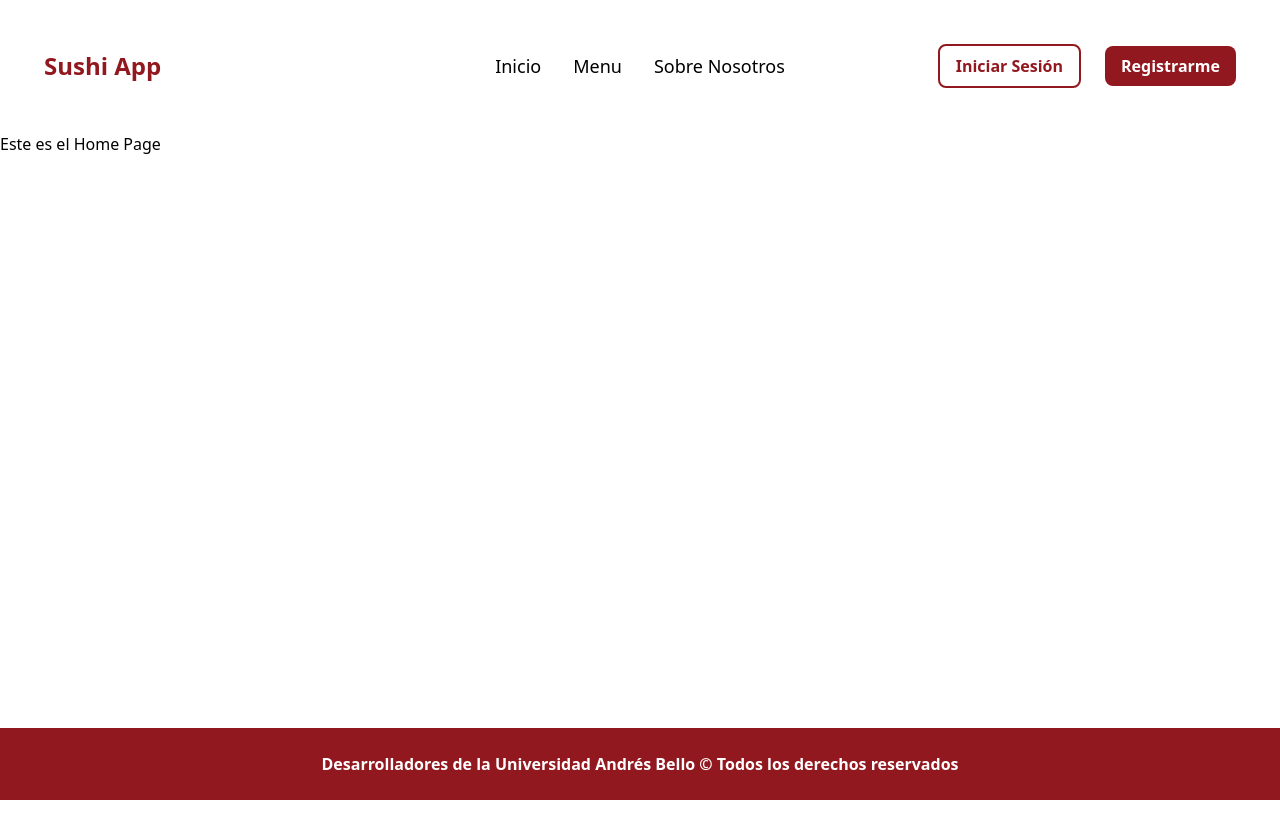
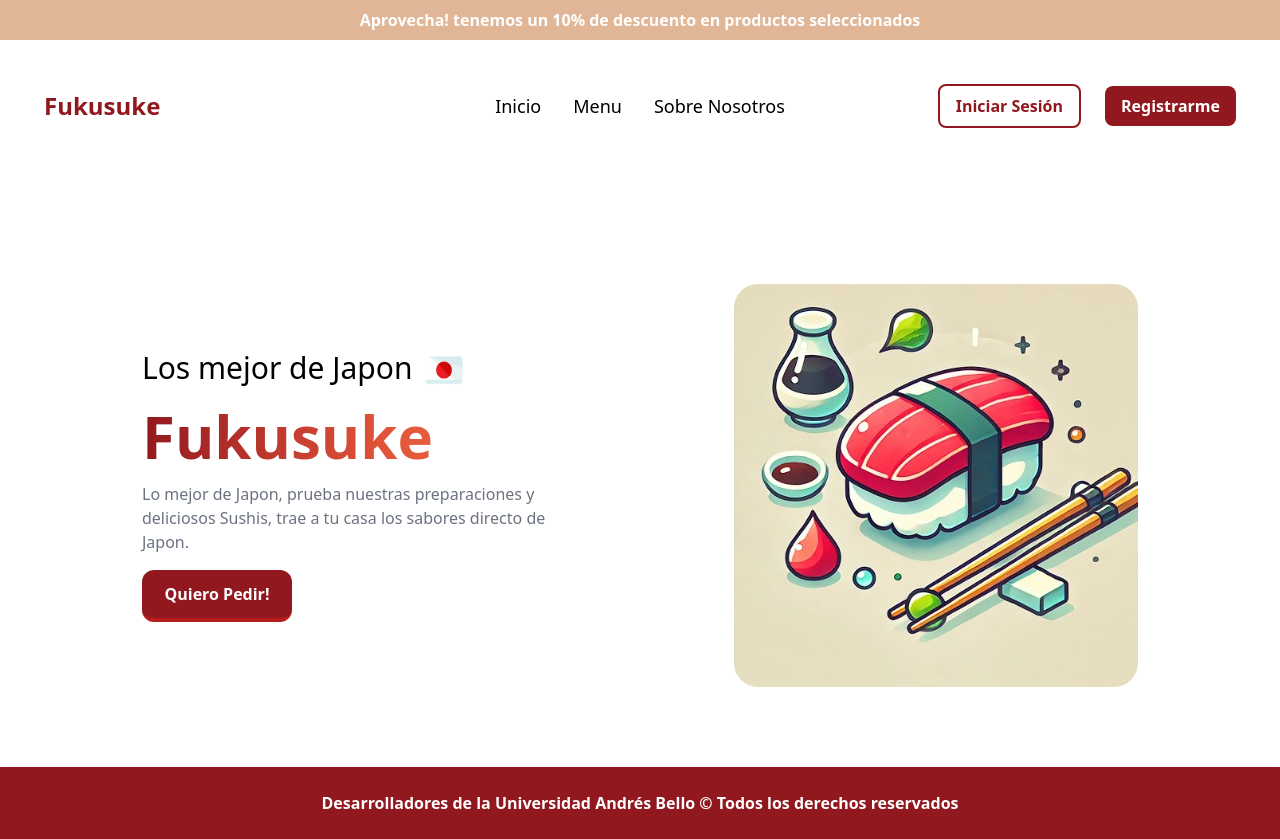
Before and after one commit to incfDevuser/sushi-app, a React (Vite) app in the folder frontend/: page / in a window 1280 px wide. Before the commit the page ends 800 px from the top, so only its background shows below. Built offline with nearby package versions, Linux system fonts and the light colour scheme; no server answers.

Commit message:
Hero Agregado

```diff
--- a/frontend/src/App.jsx
+++ b/frontend/src/App.jsx
@@ -7,6 +7,7 @@
 import ProductPage from "./Pages/ProductPage";
 import NosotrosPage from "./Pages/NosotrosPage";
 import Footer from "./Components/Footer";
+import Header from "./Components/Header";
 
 //Usuarios
 import PerfilPage from "./Pages/PerfilPage";
@@ -20,6 +21,7 @@
   return (
     <div className="flex flex-col min-h-screen w-full cursor-pointer">
       <BrowserRouter>
+      <Header/>
         <Navbar />
         <div className="flex-grow">
           <Routes>
--- /dev/null
+++ b/frontend/src/Components/Header.jsx
@@ -0,0 +1,11 @@
+import React from "react";
+
+const Header = () => {
+  return (
+    <header className="bg-blancoPersonalizado text-white text-center font-semibold p-2">
+      Aprovecha! tenemos un 10% de descuento en productos seleccionados
+    </header>
+  );
+};
+
+export default Header;
--- /dev/null
+++ b/frontend/src/Components/Hero.jsx
@@ -0,0 +1,41 @@
+import React from "react";
+import heroImage from "../assets/img/imagenSushi.jpg";
+import japanImage from "../assets/img/japanLogo-removebg-preview.png";
+import { Link } from "react-router-dom";
+const Hero = () => {
+  return (
+    <div className="flex justify-evenly items-center w-full">
+      {/* Mensaje tipo slogan con un boton para ver el menu */}
+      <div className="flex flex-col justify-center gap-4">
+        <div className="flex">
+          <h1 className="font-thin text-3xl">Los mejor de Japon</h1>
+          <img
+            src={japanImage}
+            alt="Japan Image"
+            className="w-[60px] h-[40px]"
+          />
+        </div>
+        <h1 class="text-6xl font-bold text-transparent bg-clip-text bg-gradient-to-r from-rojoPersonalizado via-[#DD5038] to-[#FF7B43]">
+          Fukusuke
+        </h1>
+        <div className="flex flex-col gap-4">
+          <p className="w-[450px] text-gray-500">
+            Lo mejor de Japon, prueba nuestras preparaciones y deliciosos
+            Sushis, trae a tu casa los sabores directo de Japon.
+          </p>
+          {/* Link hacia la pagina del menu */}
+          <Link
+            to="/menu"
+            className="w-[150px] text-center p-3 bg-rojoPersonalizado text-white font-semibold rounded-xl border-b-4 border-red-700 hover:border-red-950 transition duration-300 ease-in-out transform"
+          >
+            Quiero Pedir!
+          </Link>
+        </div>
+      </div>
+      {/* Imagen de sushi */}
+      <img src={heroImage} alt="Hero Image" className="rounded-3xl" />
+    </div>
+  );
+};
+
+export default Hero;
--- a/frontend/src/Components/Navbar.jsx
+++ b/frontend/src/Components/Navbar.jsx
@@ -14,7 +14,7 @@
     <nav className="flex justify-between items-center p-11">
       {/* Nombre del Local */}
       <div className="flex-1 text-2xl font-bold text-rojoPersonalizado hover:text-red-600 transition duration-200">
-        <Link to="/">Sushi App</Link>
+        <Link to="/">Fukusuke</Link>
       </div>
       {/* Links de navegación principales */}
       <div className="flex-1 flex justify-center">
--- a/frontend/src/Pages/HomePage.jsx
+++ b/frontend/src/Pages/HomePage.jsx
@@ -1,9 +1,11 @@
 import React from 'react'
+import Hero from '../Components/Hero'
 
 const HomePage = () => {
   return (
-    <div>
-      Este es el Home Page
+    <div className="flex flex-col justify-center items-center mt-28 bg-cover bg-center">
+        <Hero/>
+        {/* Mas cosas debajo */}
     </div>
   )
 }
--- a/frontend/src/Pages/RegisterPage.jsx
+++ b/frontend/src/Pages/RegisterPage.jsx
@@ -7,14 +7,14 @@
       {/* Mensaje de Bienvenida */}
       <div className="bg-white bg-opacity-80 p-5 rounded-lg text-center">
         <h1 className="text-3xl font-semibold text-gray-700 mb-2">
-          ¡Bienvenido a Sushi App!
+          ¡Bienvenido a Fukusuke!
         </h1>
         <p className="text-gray-500">
           Regístrate para hacer tus pedidos favoritos 🍣
         </p>
       </div>
       {/* Formulario de Registro */}
-      <Register/>
+      <Register />
     </div>
   );
 };
--- a/frontend/src/Usuarios/Auth/Login.jsx
+++ b/frontend/src/Usuarios/Auth/Login.jsx
@@ -54,7 +54,7 @@
         Iniciar Sesión
       </button>
       <p className="mt-4 text-center text-gray-600">
-        ¿Nuevo en Sushi App?{" "}
+        ¿Nuevo en Fukusuke?{" "}
         <Link
           to="/registrarse"
           className="text-red-500 hover:text-red-600 font-medium"
--- a/frontend/tailwind.config.js
+++ b/frontend/tailwind.config.js
@@ -8,6 +8,10 @@
     extend: {
       colors: {
         rojoPersonalizado: 'rgb(146, 24, 31)',
+        blancoPersonalizado: 'rgb(224, 182, 150)'
+      },
+      colorTextoPrincipal: {
+        'texto-gradiente': 'linear-gradient(90deg, rgb(146, 24, 31), rgb(221, 80, 56), rgb(255, 123, 67))',
       },
     },
   },
```
Also changed, not shown: frontend/src/assets/img/imagenSushi.jpg (added), frontend/src/assets/img/japanLogo-removebg-preview.png (added).
